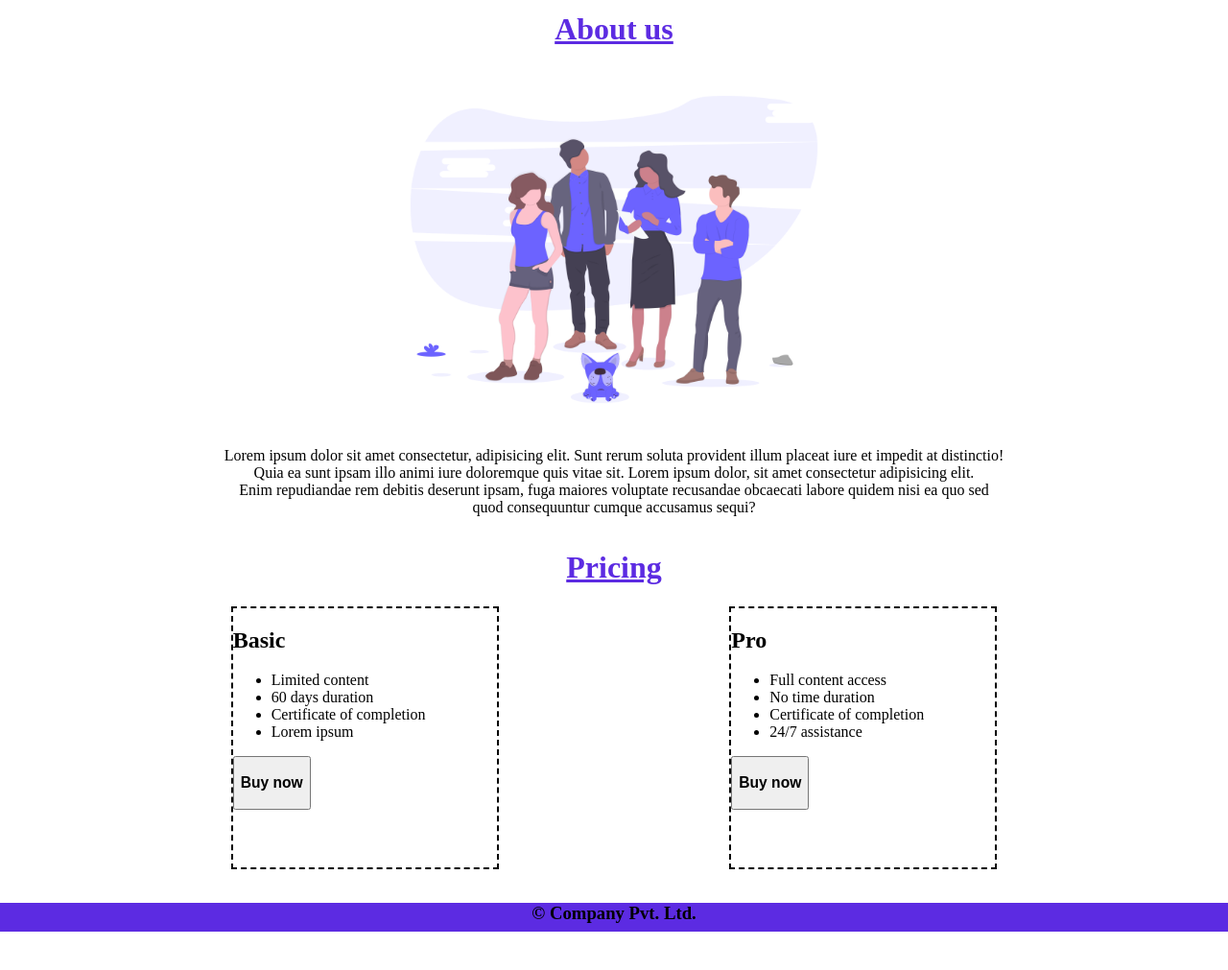
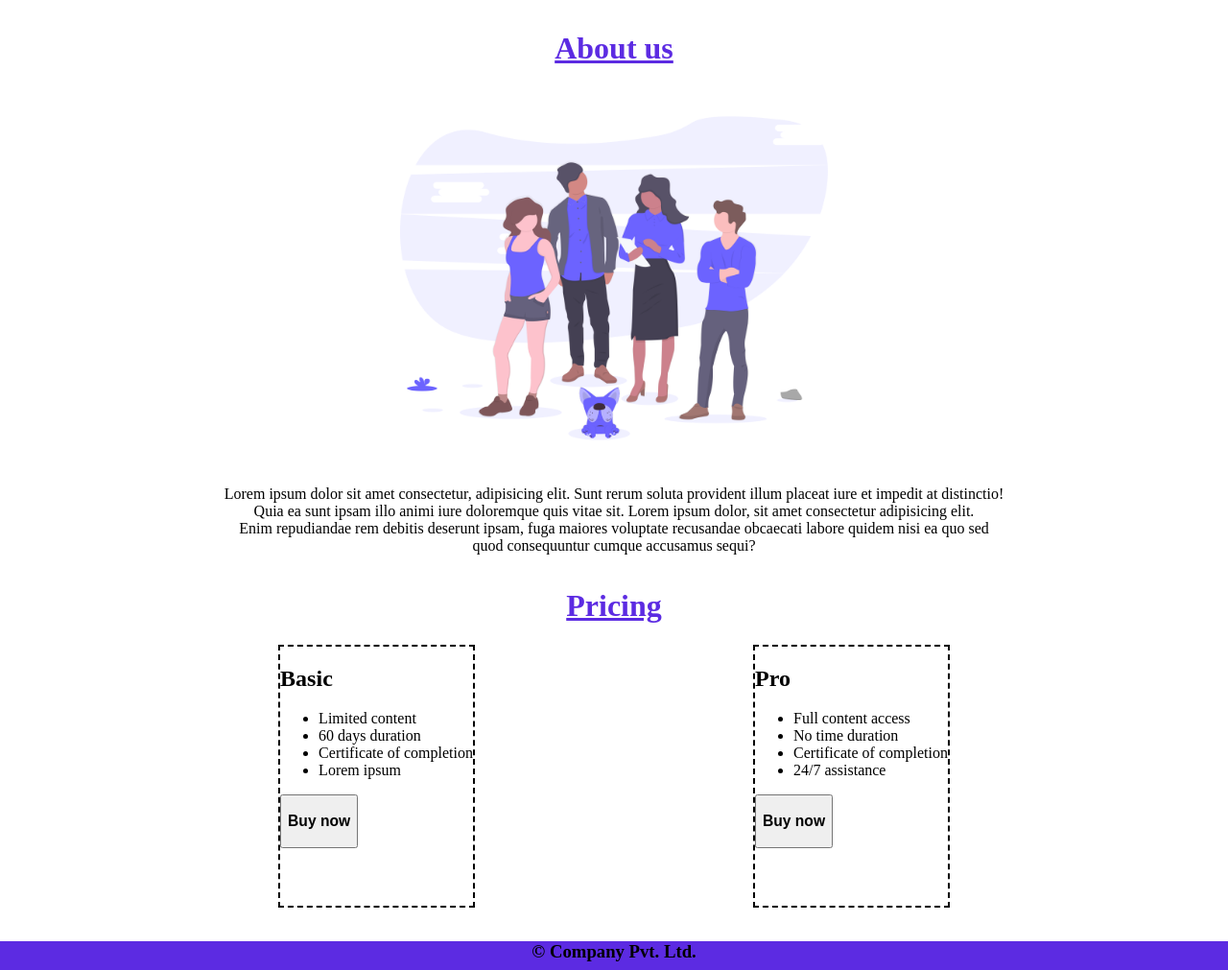
Before and after one commit to Samyak2107/company-template, a plain HTML site: page index.html in a window 1280 px wide. Shown: the part 664-1675 px from the top of the page at 96% size. Before the commit the page ends 1635 px from the top, so only its background shows below. Drawn offline with Linux system fonts and the light colour scheme.

Commit message:
initial commit

```diff
--- a/index.html
+++ b/index.html
@@ -11,8 +11,8 @@
         </div>
 
         <div class="main">
-            <div style="width: 100%; display: flex; justify-content: center;">
-              <img src="./main.png" height="380px" max-width="480px">
+            <div style="width: 100%; height: 400px; display: flex; justify-content: center;">
+              <img src="./main.png" min-height="380px" max-width="480px">
             </div>
             <div style="min-width: 50%; text-align: center;">
               <h2 style="margin-top: 35px; color: rgb(92, 43, 226);">Learn new skills.<br>Stay in demand.</h2>
@@ -22,8 +22,8 @@
 
         <div class="about" style="margin-top: 35px;">
             <h1 style="text-align: center; color: rgb(92, 43, 226);"><u>About us</u></h1>
-            <div style="width: 100%; display: flex; justify-content: center;">
-                <img src="./about.png" height="380px" max-width="480px">
+            <div style="width: 100%; height: 400px; display: flex; justify-content: center;">
+                <img src="./about.png" min-height="380px" max-width="480px">
             </div>
                 <p style="text-align: center;">Lorem ipsum dolor sit amet consectetur, adipisicing elit. Sunt rerum soluta provident illum placeat iure et impedit at distinctio!<br>Quia ea sunt ipsam illo animi iure doloremque quis vitae sit. Lorem ipsum dolor, sit amet consectetur adipisicing elit.<br>Enim repudiandae rem debitis deserunt ipsam, fuga maiores voluptate recusandae obcaecati labore quidem nisi ea quo sed<br>quod consequuntur cumque accusamus sequi?</p>
         </div>
@@ -31,7 +31,7 @@
         <div class="pricing" style="margin-top: 35px;">
             <h1 style="text-align: center; color: rgb(92, 43, 226);"><u>Pricing</u></h1>
             <div style="display: flex; justify-content: space-evenly; flex-wrap: wrap;">
-                <div style="flex-direction: column; border: 2px dashed black; height: 270px; min-width: 275px;">
+                <div style="flex-direction: column; border: 2px dashed black; height: 270px; max-width: 275px;">
                     <h2>Basic</h2>
                     <ul>
                         <li>Limited content</li>
@@ -41,7 +41,7 @@
                     </ul>
                     <button><h3>Buy now</h3></button>
                 </div>
-                <div style="flex-direction: column; border: 2px dashed black; height: 270px; min-width: 275px;">
+                <div style="flex-direction: column; border: 2px dashed black; height: 270px; max-width: 275px;">
                     <h2>Pro</h2>
                     <ul>
                         <li>Full content access</li>
```
